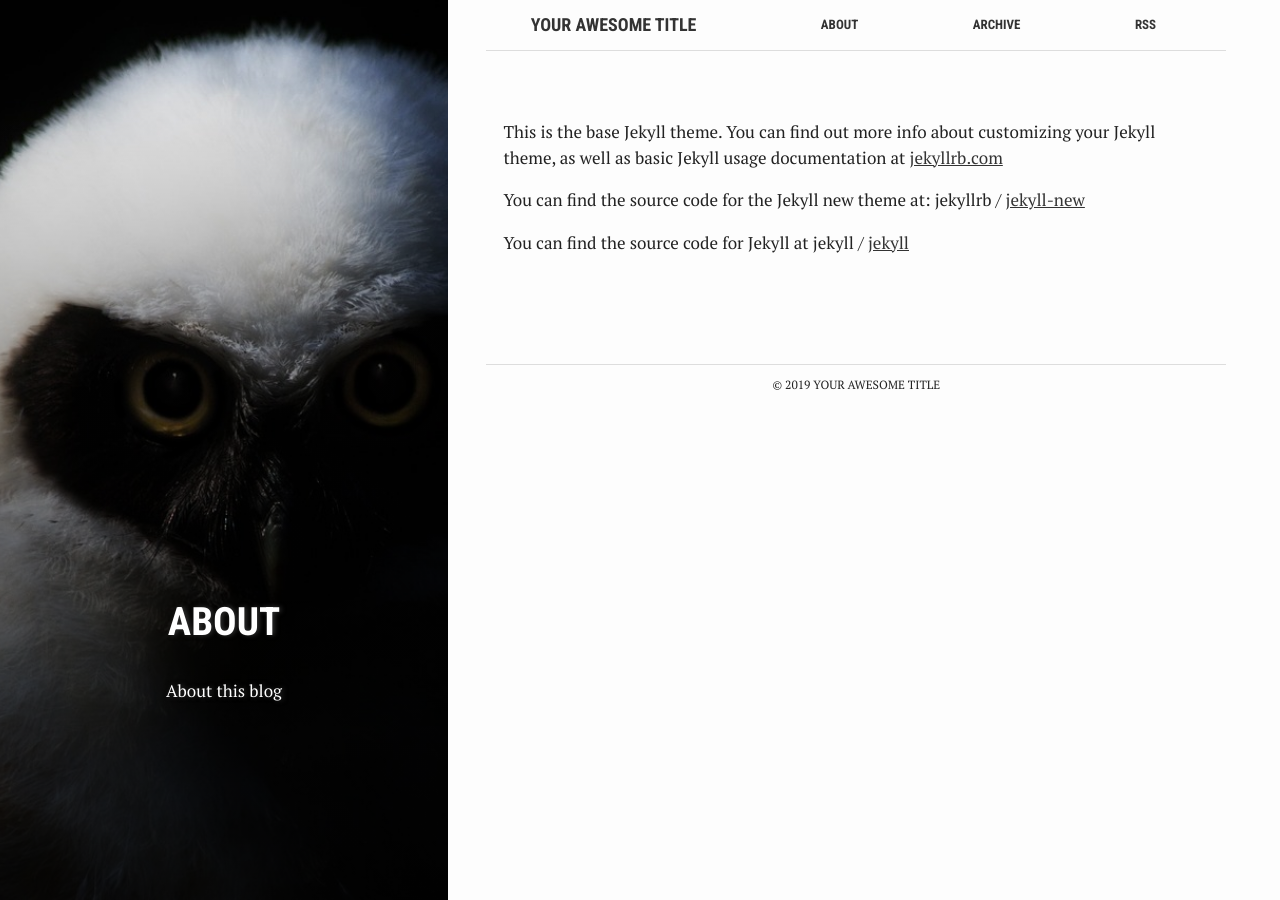
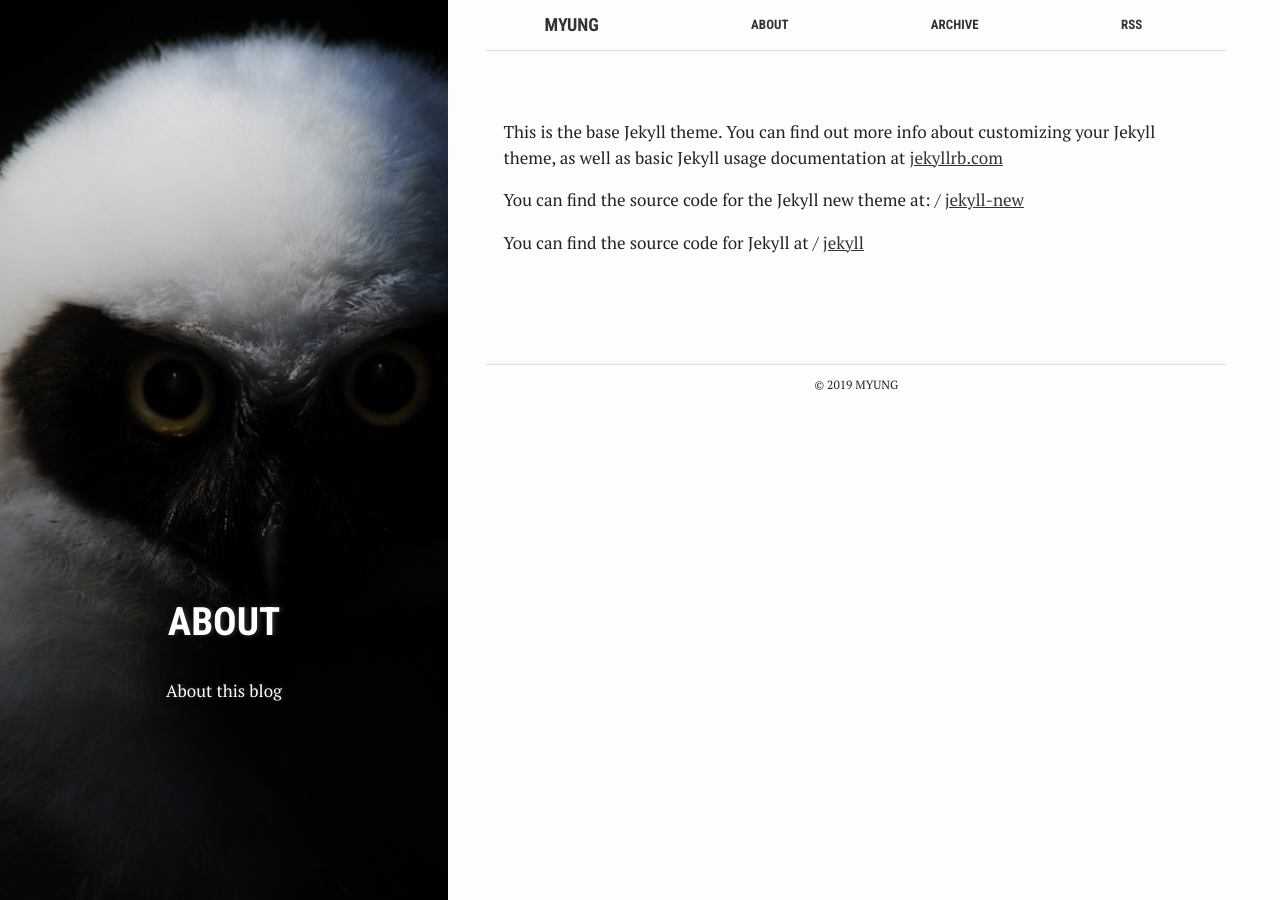
Before and after one commit to MYungDev/myungdev.github.io, a Jekyll site: the page built from about.md, in a window 1280 px wide. Built offline with Jekyll 4.4.1, drawn with Linux system fonts in a browser that asks for light colours.

Commit message:
Update _config.yml

```diff
--- a/_config.yml
+++ b/_config.yml
@@ -6,8 +6,8 @@
 # 'jekyll serve'. If you change this file, please restart the server process.
 
 # Site settings
-title: Your awesome title
-email: your-email@domain.com
+title: MYung
+email: web@myung.ca
 description: > # this means to ignore newlines until "baseurl:"
   Write an awesome description for your new site here. You can edit this
   line in _config.yml. It will appear in your document head meta (for
@@ -15,8 +15,8 @@ description: > # this means to ignore newlines until "baseurl:"
 baseurl: "" # the subpath of your site, e.g. /blog
 lang: "en"
 url: "http://localhost:4000" # the base hostname & protocol for your site
-twitter_username: jekyllrb
-github_username:  jekyll
+twitter_username:
+github_username:
 disqus_username:
 
 # Build settings
```
